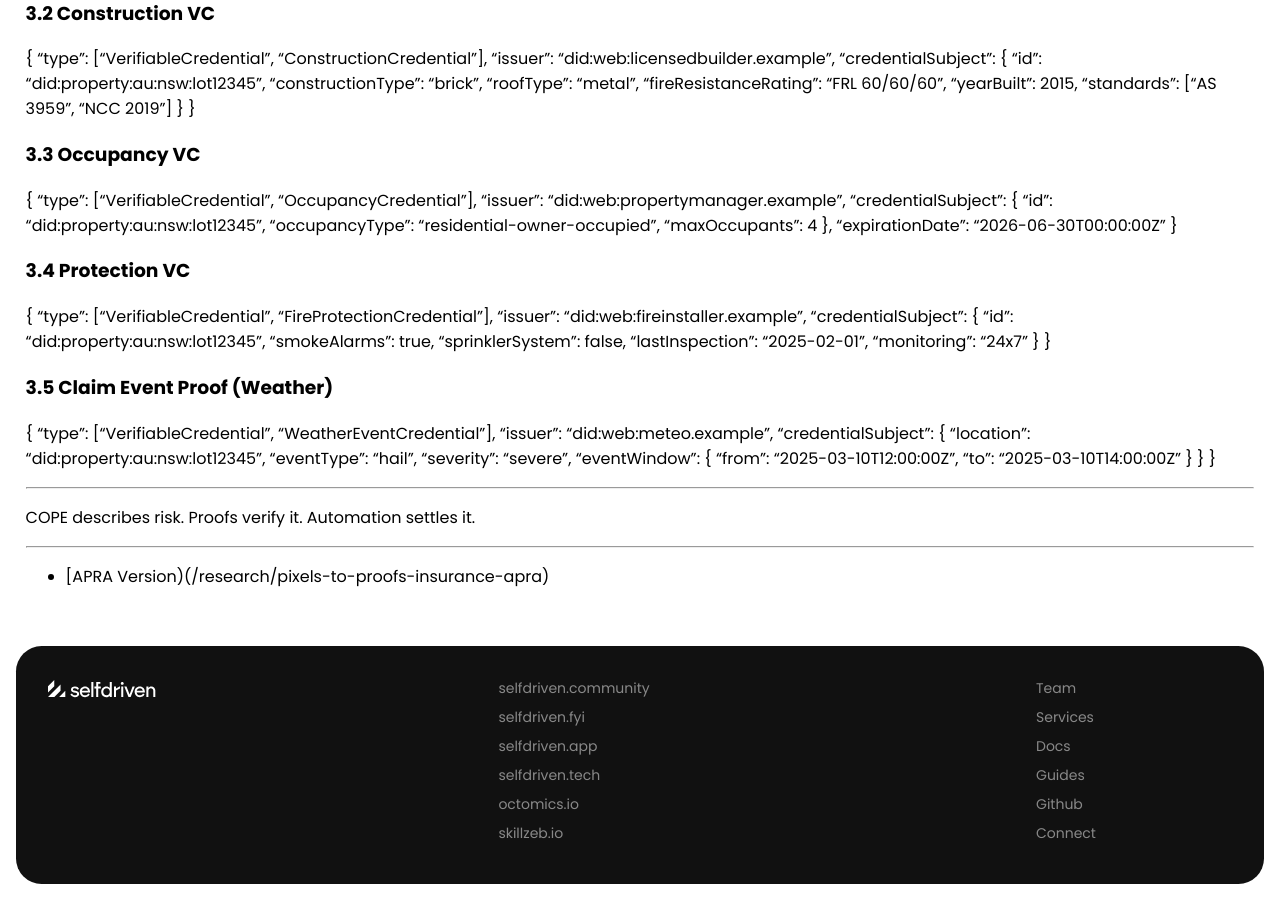
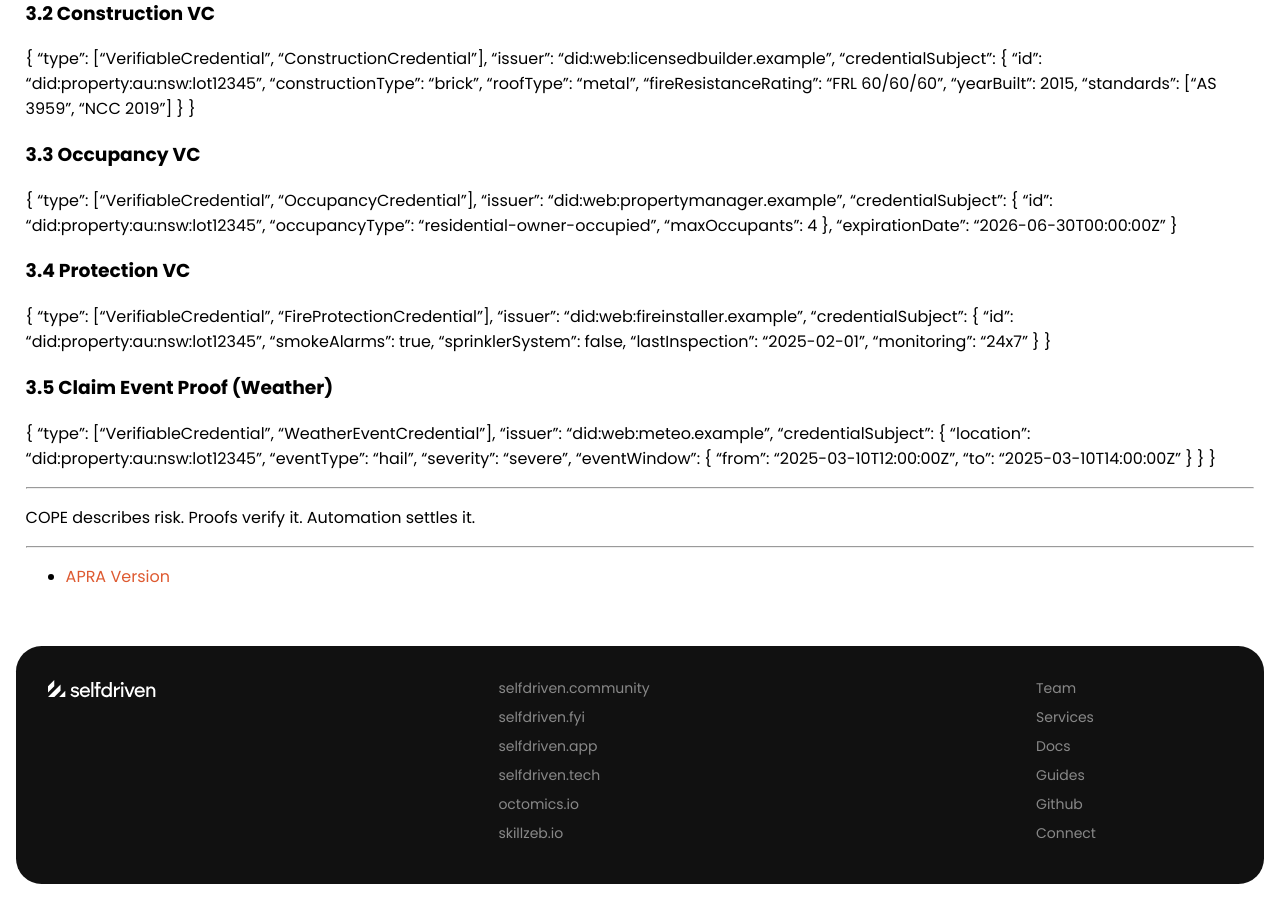
Before and after one commit to selfdriven-foundation/selfdriven-insure, a Jekyll site: the page built from docs/pages/research-pixels-to-proofs-insurance.md, in a window 1280 px wide and 900 px high, scrolled down 4360 px. Built offline with Jekyll 4.4.1, drawn with Linux system fonts in a browser that asks for light colours.

Commit message:
Update research-pixels-to-proofs-insurance.md

```diff
--- a/docs/pages/research-pixels-to-proofs-insurance.md
+++ b/docs/pages/research-pixels-to-proofs-insurance.md
@@ -260,4 +260,4 @@ Automation settles it.
 
 ---
 
-- [APRA Version)(/research/pixels-to-proofs-insurance-apra)
+- [APRA Version](/research/pixels-to-proofs-insurance-apra)
```
